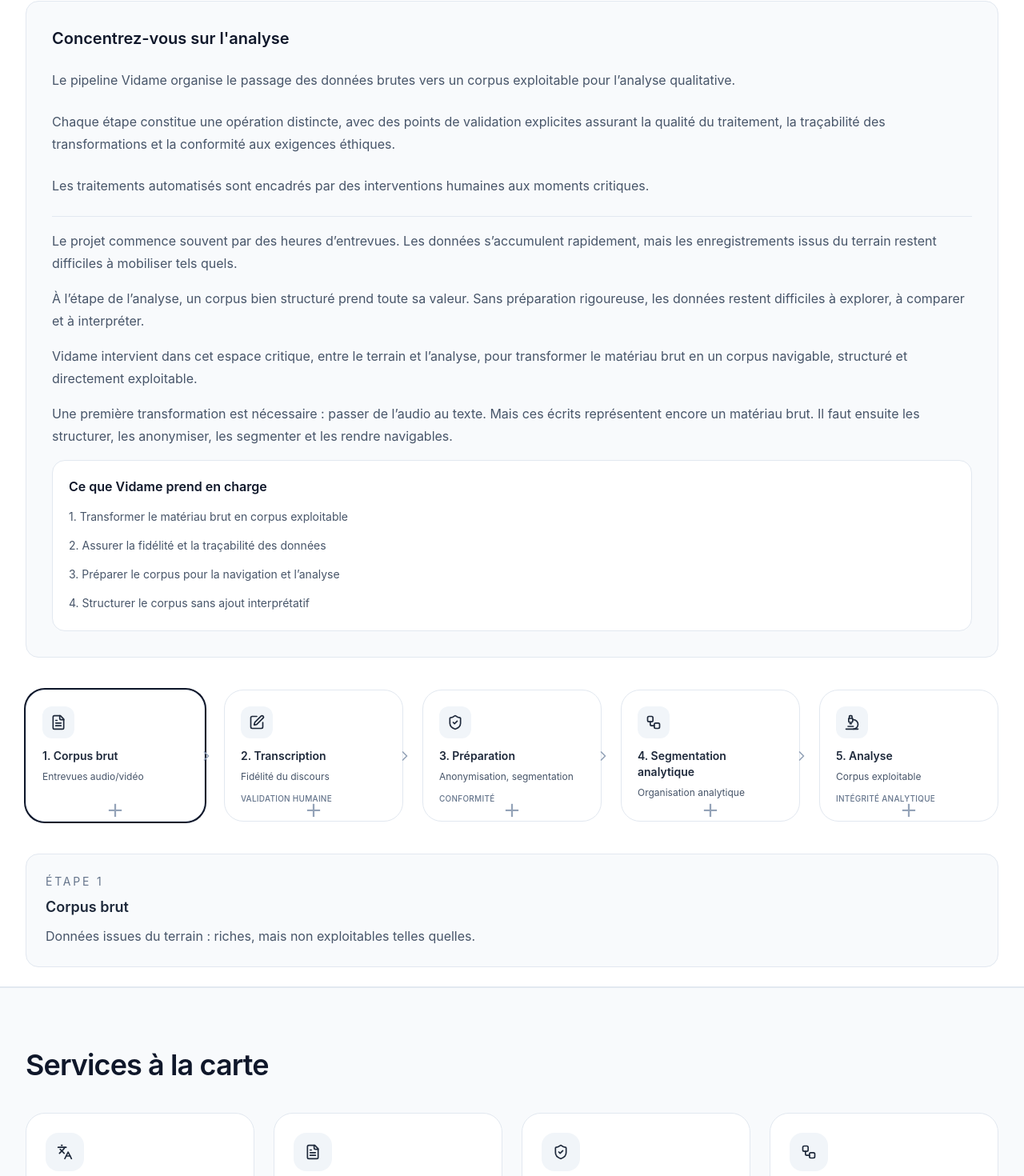
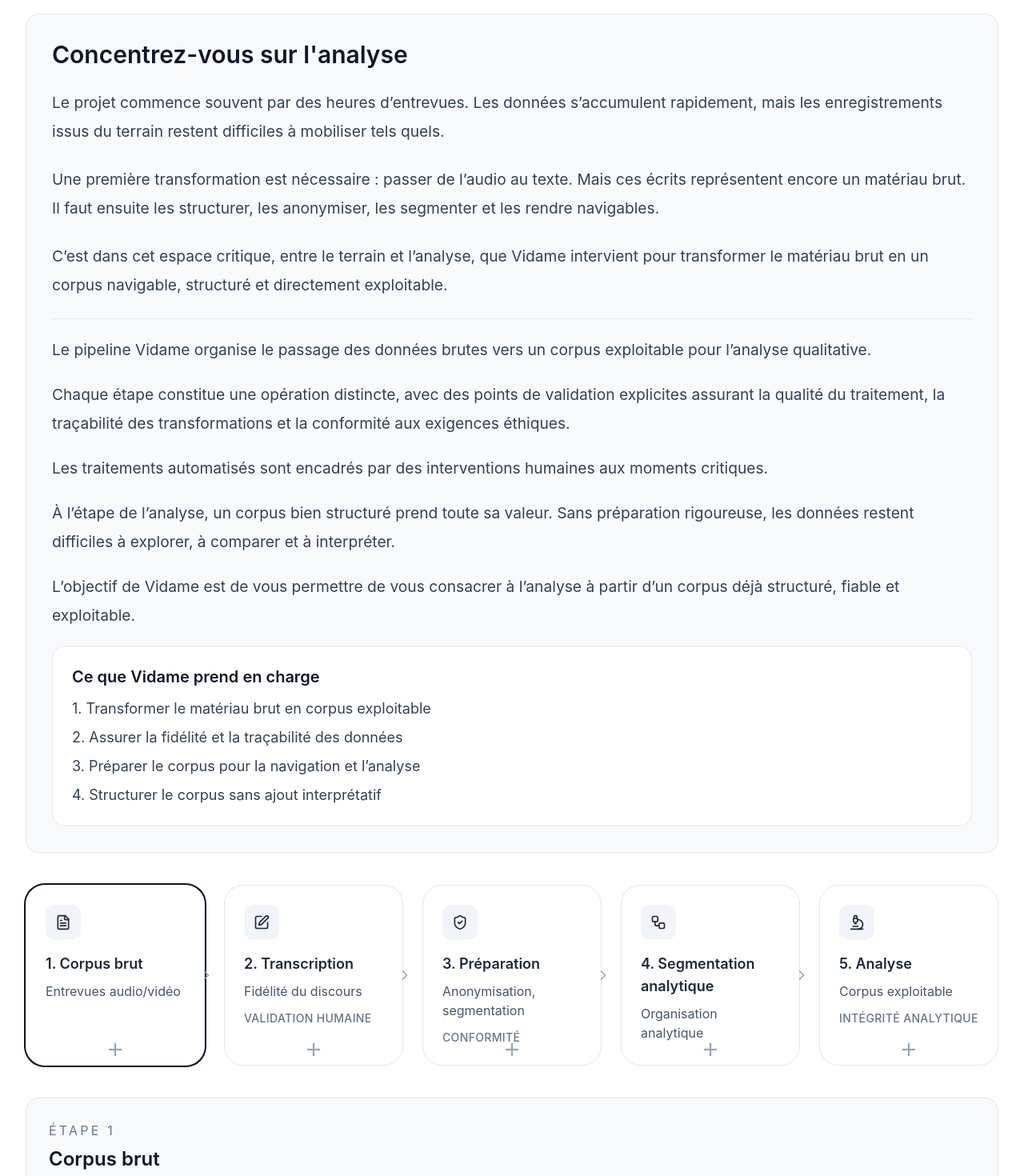
Before and after one commit to momopro21/vidame-recherche, a React (Vite) app: page / in a window 1280 px wide. Shown: the part 2144-3614 px from the top of the page at 80% size. Built offline with nearby package versions, Linux system fonts and the light colour scheme; the HTML template or start-up script is replaced by a standard one.

Commit message:
Update App.tsx

```diff
--- a/src/App.tsx
+++ b/src/App.tsx
@@ -421,7 +421,7 @@ function Shell({
 
        {/* ===== VIDAME_REPERE_SECTION_PIPELINE ===== */}
 <section className="border-y border-slate-200">
-            <div className="mx-auto max-w-7xl px-6 py-6 md:px-8">
+  <div className="mx-auto max-w-7xl px-6 py-8 md:px-8 md:py-10">
     <SectionTitle
       eyebrow="Pipeline Vidame"
       title="Du terrain à l'analyse : la chaine opératoire Vidame"
@@ -431,44 +431,49 @@ function Shell({
       <PipelineDiagram />
     </div>
 
-          <div className="mt-10 rounded-2xl border border-slate-200 bg-slate-50 p-6 md:p-8 space-y-6">
-
-          <h3 className="text-xl font-semibold text-slate-900">
+    <div className="mt-10 space-y-6 rounded-2xl border border-slate-200 bg-slate-50 p-6 md:p-8">
+      <h3 className="text-2xl font-semibold text-slate-900 md:text-3xl">
         Concentrez-vous sur l'analyse
       </h3>
 
-          <p className="text-base leading-7 text-slate-600">
+      <p className="text-lg leading-8 text-slate-700 md:text-[1.2rem] md:leading-9">
+        Le projet commence souvent par des heures d’entrevues. Les données s’accumulent rapidement, mais les enregistrements issus du terrain restent difficiles à mobiliser tels quels.
+      </p>
+
+      <p className="text-lg leading-8 text-slate-700 md:text-[1.2rem] md:leading-9">
+        Une première transformation est nécessaire : passer de l’audio au texte. Mais ces écrits représentent encore un matériau brut. Il faut ensuite les structurer, les anonymiser, les segmenter et les rendre navigables.
+      </p>
+
+      <p className="text-lg leading-8 text-slate-700 md:text-[1.2rem] md:leading-9">
+        C’est dans cet espace critique, entre le terrain et l’analyse, que Vidame intervient pour transformer le matériau brut en un corpus navigable, structuré et directement exploitable.
+      </p>
+
+      <div className="border-t border-slate-200 pt-5 space-y-5">
+        <p className="text-lg leading-8 text-slate-700 md:text-[1.2rem] md:leading-9">
           Le pipeline Vidame organise le passage des données brutes vers un corpus exploitable pour l’analyse qualitative.
         </p>
 
-          <p className="text-base leading-7 text-slate-600">
+        <p className="text-lg leading-8 text-slate-700 md:text-[1.2rem] md:leading-9">
           Chaque étape constitue une opération distincte, avec des points de validation explicites assurant la qualité du traitement, la traçabilité des transformations et la conformité aux exigences éthiques.
         </p>
 
-          <p className="text-base leading-7 text-slate-600">
+        <p className="text-lg leading-8 text-slate-700 md:text-[1.2rem] md:leading-9">
           Les traitements automatisés sont encadrés par des interventions humaines aux moments critiques.
         </p>
 
-          <div className="pt-4 border-t border-slate-200 space-y-4">
-            <p className="text-base leading-7 text-slate-600">
-              Le projet commence souvent par des heures d’entrevues. Les données s’accumulent rapidement, mais les enregistrements issus du terrain restent difficiles à mobiliser tels quels.
-            </p>
-            <p className="text-base leading-7 text-slate-600">
+        <p className="text-lg leading-8 text-slate-700 md:text-[1.2rem] md:leading-9">
           À l’étape de l’analyse, un corpus bien structuré prend toute sa valeur. Sans préparation rigoureuse, les données restent difficiles à explorer, à comparer et à interpréter.
         </p>
 
-            <p className="text-base leading-7 text-slate-600">
-              Vidame intervient dans cet espace critique, entre le terrain et l’analyse, pour transformer le matériau brut en un corpus navigable, structuré et directement exploitable.
-            </p>
-        <p className="text-base leading-7 text-slate-600">
-          Une première transformation est nécessaire : passer de l’audio au texte. Mais ces écrits représentent encore un matériau brut. Il faut ensuite les structurer, les anonymiser, les segmenter et les rendre navigables.
+        <p className="text-lg leading-8 text-slate-700 md:text-[1.2rem] md:leading-9">
+          L’objectif de Vidame est de vous permettre de vous consacrer à l’analyse à partir d’un corpus déjà structuré, fiable et exploitable.
         </p>
 
-        <div className="rounded-2xl border border-slate-200 bg-white p-5">
-          <div className="mb-3 font-semibold text-slate-900">
+        <div className="rounded-2xl border border-slate-200 bg-white p-5 md:p-6">
+          <div className="mb-3 text-lg font-semibold text-slate-900 md:text-xl">
             Ce que Vidame prend en charge
           </div>
-          <ol className="space-y-2 text-sm leading-7 text-slate-600">
+          <ol className="space-y-2 text-base leading-8 text-slate-700 md:text-lg">
             <li>1. Transformer le matériau brut en corpus exploitable</li>
             <li>2. Assurer la fidélité et la traçabilité des données</li>
             <li>3. Préparer le corpus pour la navigation et l’analyse</li>
@@ -477,6 +482,7 @@ function Shell({
         </div>
       </div>
     </div>
+
     {/* VIDAME_REPERE_PIPELINE_DIAGRAM */}
     <div className="mt-10 grid gap-6 md:grid-cols-5">
       {steps.map((step, i) => {
@@ -486,24 +492,37 @@ function Shell({
           <div key={step.title} className="relative">
             <Card
               onClick={() => setActiveStep(i)}
-                        className={`relative h-full cursor-pointer rounded-[1.5rem] border-slate-200 transition-colors duration-200 ${isActive ? "ring-2 ring-slate-900 bg-slate-100" : "hover:bg-slate-100 hover:shadow"}`}
+              className={`group relative h-full cursor-pointer rounded-[1.5rem] border-slate-200 transition-colors duration-200 ${
+                isActive
+                  ? "ring-2 ring-slate-900 bg-slate-100"
+                  : "hover:bg-slate-100 hover:shadow"
+              }`}
             >
-                        <CardContent className="p-5">
-                          <div className="mb-3 flex h-10 w-10 items-center justify-center rounded-xl bg-slate-100">
+              <CardContent className="p-5 md:p-6">
+                <div className="mb-4 flex h-11 w-11 items-center justify-center rounded-xl bg-slate-100">
                   <Icon className="h-5 w-5" />
                 </div>
-                          <div className="text-sm font-semibold">{i + 1}. {step.title}</div>
-                          <p className="mt-1 text-xs leading-6 text-slate-600">{step.text}</p>
+
+                <div className="text-base font-semibold leading-7 md:text-lg">
+                  {i + 1}. {step.title}
+                </div>
+
+                <p className="mt-2 text-sm leading-7 text-slate-600 md:text-base">
+                  {step.text}
+                </p>
+
                 {step.highlight && (
-                            <div className="mt-2 text-[10px] font-medium uppercase tracking-wide text-slate-500">
+                  <div className="mt-3 text-xs font-medium uppercase tracking-wide text-slate-500 md:text-sm">
                     {step.highlight}
                   </div>
                 )}
+
                 <div className="pointer-events-none absolute left-1/2 top-[90%] -translate-x-1/2 -translate-y-1/2 text-4xl font-light leading-none text-slate-400 transition-colors duration-200 group-hover:text-slate-600">
                   +
                 </div>
               </CardContent>
             </Card>
+
             {i < steps.length - 1 && (
               <div className="absolute right-[-12px] top-1/2 hidden translate-y-[-50%] md:block">
                 <ChevronRight className="h-5 w-5 text-slate-400" />
@@ -513,10 +532,17 @@ function Shell({
         );
       })}
     </div>
-              <div className="mt-10 rounded-2xl border border-slate-200 bg-slate-50 p-6">
-                <div className="mb-2 text-sm uppercase tracking-[0.2em] text-slate-500">Étape {activeStep + 1}</div>
-                <div className="text-lg font-semibold">{steps[activeStep].title}</div>
-                <p className="mt-2 leading-7 text-slate-600">{steps[activeStep].detail}</p>
+
+    <div className="mt-10 rounded-2xl border border-slate-200 bg-slate-50 p-6 md:p-7">
+      <div className="mb-2 text-sm uppercase tracking-[0.2em] text-slate-500 md:text-base">
+        Étape {activeStep + 1}
+      </div>
+      <div className="text-xl font-semibold text-slate-900 md:text-2xl">
+        {steps[activeStep].title}
+      </div>
+      <p className="mt-3 text-lg leading-8 text-slate-700 md:text-[1.15rem] md:leading-9">
+        {steps[activeStep].detail}
+      </p>
     </div>
   </div>
 </section>
```
Lines whose indentation alone changed are shown as unchanged.
